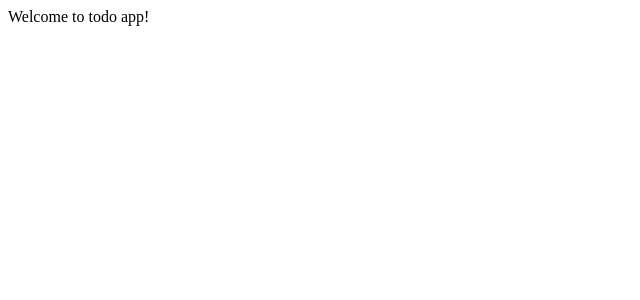
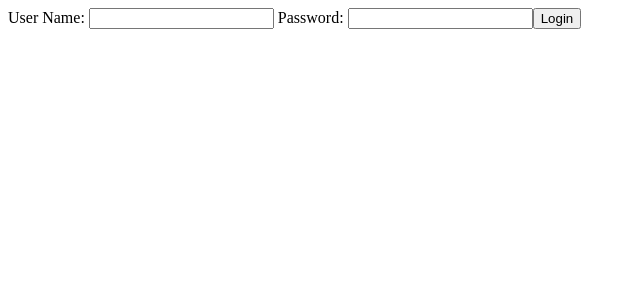
Before and after one commit to pvchk/spring-angular, an Angular app in the folder frontend/todo/: page / in a window 1280 px wide. Shown: the top 300 px of the page, without its empty margins (0-640 px from the left). Built offline with nearby package versions, Linux system fonts and the light colour scheme.

Commit message:
login component added

```diff
--- a/frontend/todo/src/app/app.component.html
+++ b/frontend/todo/src/app/app.component.html
@@ -1 +1 @@
-Welcome to {{title}} app!
+<app-login></app-login>
--- a/frontend/todo/src/app/app.module.ts
+++ b/frontend/todo/src/app/app.module.ts
@@ -4,11 +4,13 @@ import { NgModule } from '@angular/core';
 import { AppRoutingModule } from './app-routing.module';
 import { AppComponent } from './app.component';
 import { WelcomeComponent } from './welcome/welcome.component';
+import { LoginComponent } from './login/login.component';
 
 @NgModule({
   declarations: [
     AppComponent,
-    WelcomeComponent
+    WelcomeComponent,
+    LoginComponent
   ],
   imports: [
     BrowserModule,
--- /dev/null
+++ b/frontend/todo/src/app/login/login.component.html
@@ -0,0 +1,3 @@
+User Name: <input type="text" name="login" id="login-field">
+Password: <input type="password" name="password" id="password-field">
+<button id="login-button">Login</button>
--- /dev/null
+++ b/frontend/todo/src/app/login/login.component.ts
@@ -0,0 +1,15 @@
+import { Component, OnInit } from '@angular/core';
+
+@Component({
+  selector: 'app-login',
+  templateUrl: './login.component.html',
+  styleUrls: ['./login.component.css']
+})
+export class LoginComponent implements OnInit {
+
+  constructor() { }
+
+  ngOnInit() {
+  }
+
+}
```
Also changed, not shown: frontend/todo/src/app/login/login.component.css (added), 1 other file (tests, documents, lock files or other folders).
